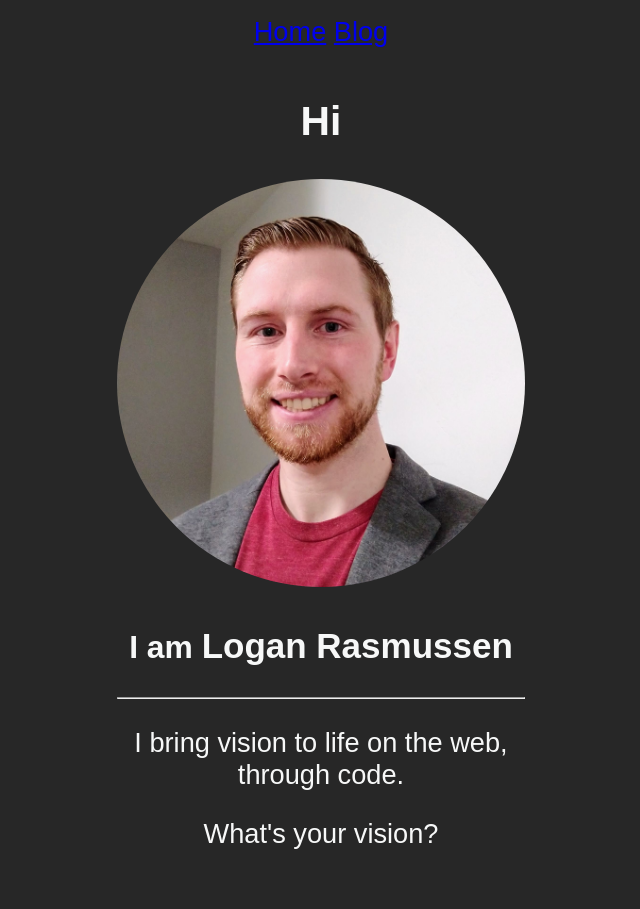
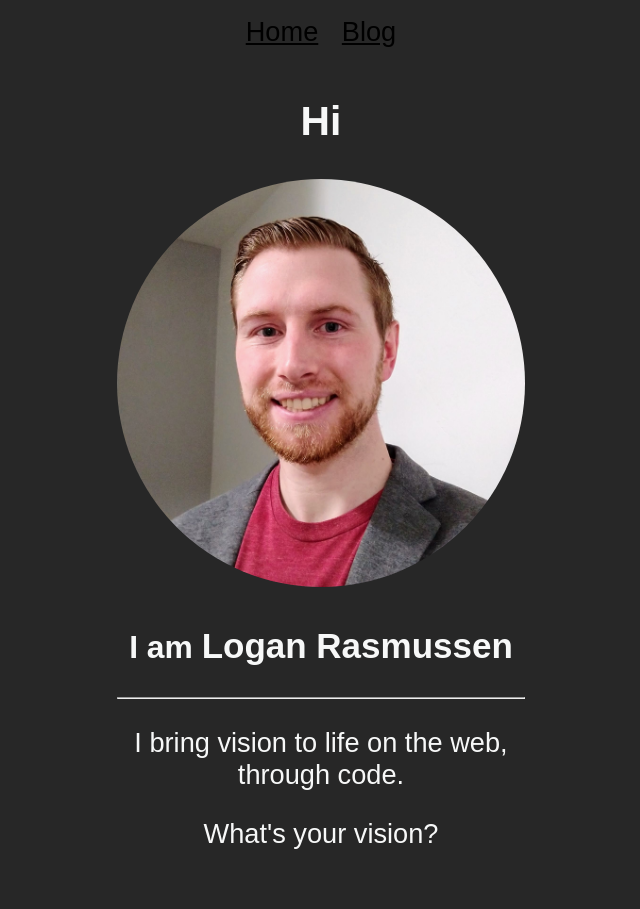
Before and after one commit to codingLogan/codingLogan.github.io, a Jekyll site: the page built from index.html, in a window 1280 px wide. Shown: the whole page, without its empty margins (319-959 px from the left). Built offline with Jekyll 4.4.1, drawn with Linux system fonts in a browser that asks for light colours.

Commit message:
Refine readable content styling

```diff
--- a/_sass/main.scss
+++ b/_sass/main.scss
@@ -11,6 +11,8 @@
   font-size: 1.2rem;
   padding: 1rem;
   font-family: "Arial";
+  max-width: 45em;
+  margin: auto;
 }
 
 ul {
--- /dev/null
+++ b/_sass/nav.scss
@@ -0,0 +1,5 @@
+nav a {
+    background-color: var(--link-color);
+    color: black;
+    padding: 8px;
+}
--- a/assets/css/styles.scss
+++ b/assets/css/styles.scss
@@ -2,3 +2,4 @@
 ---
 @import "main";
 @import "intro";
+@import "nav";
```
